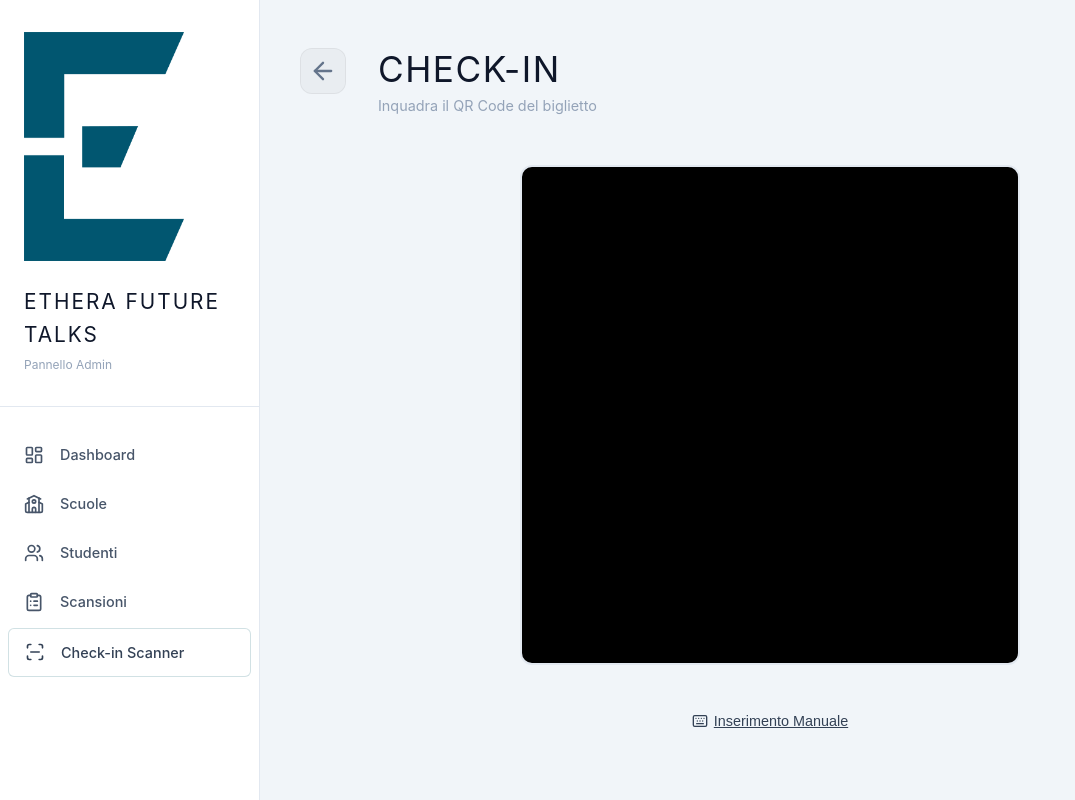
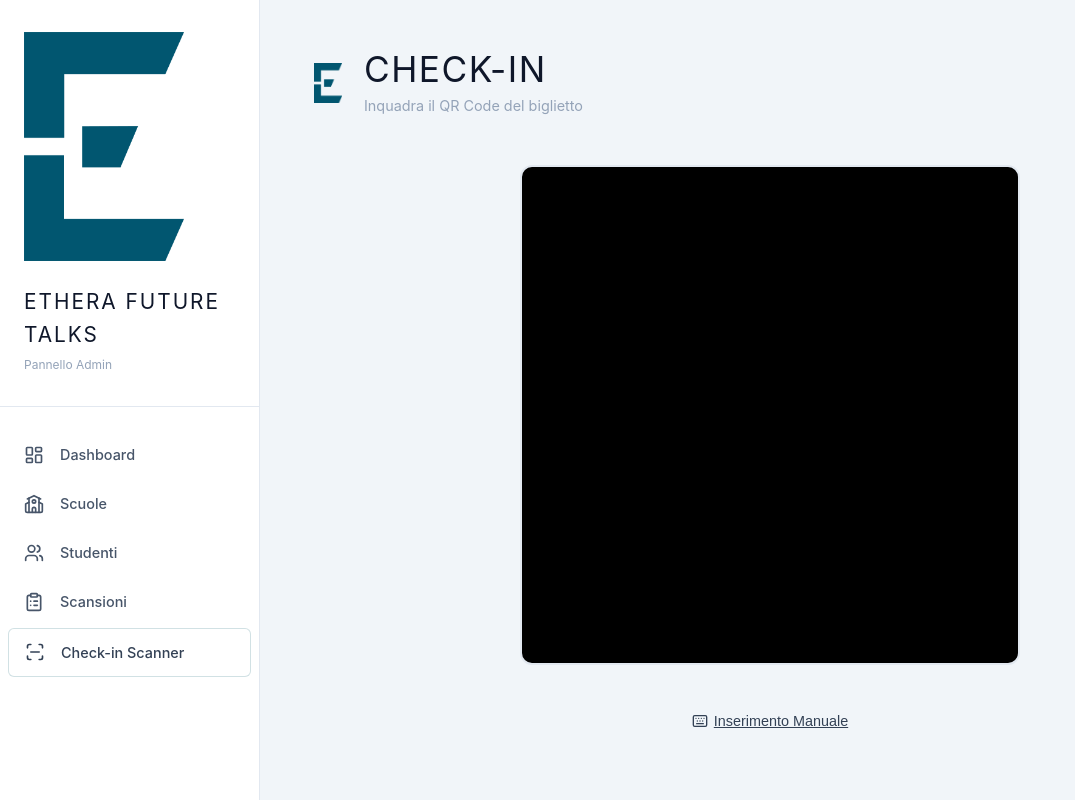
Before and after one commit to etheraculture/etf_manage_tickets, a React (Vite) app in the folder frontend/: page /admin/checkin in a window 1280 px wide. Shown: the whole page, without its empty margins (0-1075 px from the left). Built offline with nearby package versions, Linux system fonts and the light colour scheme; sample sign-in values are in the browser's storage.

Commit message:
deploy: 2026-03-27 02:01:59

```diff
--- a/frontend/src/pages/AdminCheckin.jsx
+++ b/frontend/src/pages/AdminCheckin.jsx
@@ -99,11 +99,9 @@ export default function AdminCheckin() {
 
   return (
     <div>
-      <div className="admin-page-header" style={{ display: 'flex', alignItems: 'flex-start', gap: '16px' }}>
-        <button className="back-btn" onClick={() => navigate('/admin/dashboard')} aria-label="Torna indietro">
-          <ArrowLeft size={28} />
-        </button>
-        <div>
+      <div className="admin-page-header" style={{ display: 'flex', alignItems: 'center', gap: '16px', flexWrap: 'nowrap' }}>
+        <img src="/logo-ethera.png" alt="Ethera" style={{ width: '40px', height: '40px', objectFit: 'contain' }} />
+        <div style={{ flex: 1 }}>
           <h1 className="admin-page-title">CHECK-IN</h1>
           <p className="admin-page-subtitle">{mode === 'qr' ? 'Inquadra il QR Code del biglietto' : 'Inserisci il codice a 6 caratteri'}</p>
         </div>
--- a/frontend/src/pages/AdminDashboard.jsx
+++ b/frontend/src/pages/AdminDashboard.jsx
@@ -45,8 +45,9 @@ export default function AdminDashboard() {
 
   return (
     <div>
-      <div className="admin-page-header" style={{ display: 'flex', alignItems: 'flex-start', gap: '16px' }}>
-        <div>
+      <div className="admin-page-header" style={{ display: 'flex', alignItems: 'center', gap: '16px', flexWrap: 'nowrap' }}>
+        <img src="/logo-ethera.png" alt="Ethera" style={{ width: '40px', height: '40px', objectFit: 'contain' }} />
+        <div style={{ flex: 1 }}>
           <h1 className="admin-page-title">DASHBOARD</h1>
           <p className="admin-page-subtitle">Panoramica iscrizioni e presenze</p>
         </div>
--- a/frontend/src/pages/AdminScansioni.jsx
+++ b/frontend/src/pages/AdminScansioni.jsx
@@ -33,10 +33,8 @@ export default function AdminScansioni() {
 
   return (
     <div>
-      <div className="admin-page-header" style={{ display: 'flex', alignItems: 'flex-start', gap: '16px' }}>
-        <button className="back-btn" onClick={() => navigate('/admin/dashboard')} aria-label="Torna indietro">
-          <ArrowLeft size={28} />
-        </button>
+      <div className="admin-page-header" style={{ display: 'flex', alignItems: 'center', gap: '16px', flexWrap: 'nowrap' }}>
+        <img src="/logo-ethera.png" alt="Ethera" style={{ width: '40px', height: '40px', objectFit: 'contain' }} />
         <div style={{ flex: 1 }}>
           <div style={{ display: 'flex', justifyContent: 'space-between', alignItems: 'flex-start', flexWrap: 'wrap', gap: 16 }}>
             <div>
--- a/frontend/src/pages/AdminScuole.jsx
+++ b/frontend/src/pages/AdminScuole.jsx
@@ -106,10 +106,8 @@ export default function AdminScuole() {
 
   return (
     <div>
-      <div className="admin-page-header" style={{ display: 'flex', alignItems: 'flex-start', gap: '16px' }}>
-        <button className="back-btn" onClick={() => navigate('/admin/dashboard')} aria-label="Torna indietro">
-          <ArrowLeft size={28} />
-        </button>
+      <div className="admin-page-header" style={{ display: 'flex', alignItems: 'center', gap: '16px', flexWrap: 'nowrap' }}>
+        <img src="/logo-ethera.png" alt="Ethera" style={{ width: '40px', height: '40px', objectFit: 'contain' }} />
         <div style={{ flex: 1 }}>
           <div style={{ display: 'flex', justifyContent: 'space-between', alignItems: 'flex-start', flexWrap: 'wrap', gap: 16 }}>
             <div>
--- a/frontend/src/pages/AdminStudenti.jsx
+++ b/frontend/src/pages/AdminStudenti.jsx
@@ -123,11 +123,9 @@ export default function AdminStudenti() {
 
   return (
     <div>
-      <div className="admin-page-header" style={{ display: 'flex', alignItems: 'flex-start', gap: '16px' }}>
-        <button className="back-btn" onClick={() => navigate('/admin/dashboard')} aria-label="Torna indietro">
-          <ArrowLeft size={28} />
-        </button>
-        <div>
+      <div className="admin-page-header" style={{ display: 'flex', alignItems: 'center', gap: '16px', flexWrap: 'nowrap' }}>
+        <img src="/logo-ethera.png" alt="Ethera" style={{ width: '40px', height: '40px', objectFit: 'contain' }} />
+        <div style={{ flex: 1 }}>
           <h1 className="admin-page-title">
             Iscritti: {studenti.length} {filtered.length !== studenti.length && <span style={{fontSize: '1.2rem', color: 'var(--color-teal-light)'}}>(Filtrati: {filtered.length})</span>}
           </h1>
--- a/frontend/src/styles/global.css
+++ b/frontend/src/styles/global.css
@@ -1417,7 +1417,7 @@ input[type="date"]::-webkit-calendar-picker-indicator {
     -webkit-backdrop-filter: blur(10px);
     border-top: 1px solid var(--color-border);
     z-index: 1000;
-    justify-content: space-around;
+    justify-content: space-evenly;
     padding-bottom: env(safe-area-inset-bottom);
   }
 
@@ -1431,7 +1431,7 @@ input[type="date"]::-webkit-calendar-picker-indicator {
     color: var(--color-gray-400);
     gap: 4px;
     font-size: 0.70rem;
-    font-weight: 500;
+    font-weight: 700;
     transition: all 0.2s;
   }
 
@@ -1452,6 +1452,9 @@ input[type="date"]::-webkit-calendar-picker-indicator {
   }
 
   .mobile-nav-fab-container {
+    flex: 1;
+    display: flex;
+    justify-content: center;
     position: relative;
     top: -24px;
     z-index: 1001;
```
Also changed, not shown: frontend/public/logo-eft.png (renamed from frontend/public/logo-etf.png).
